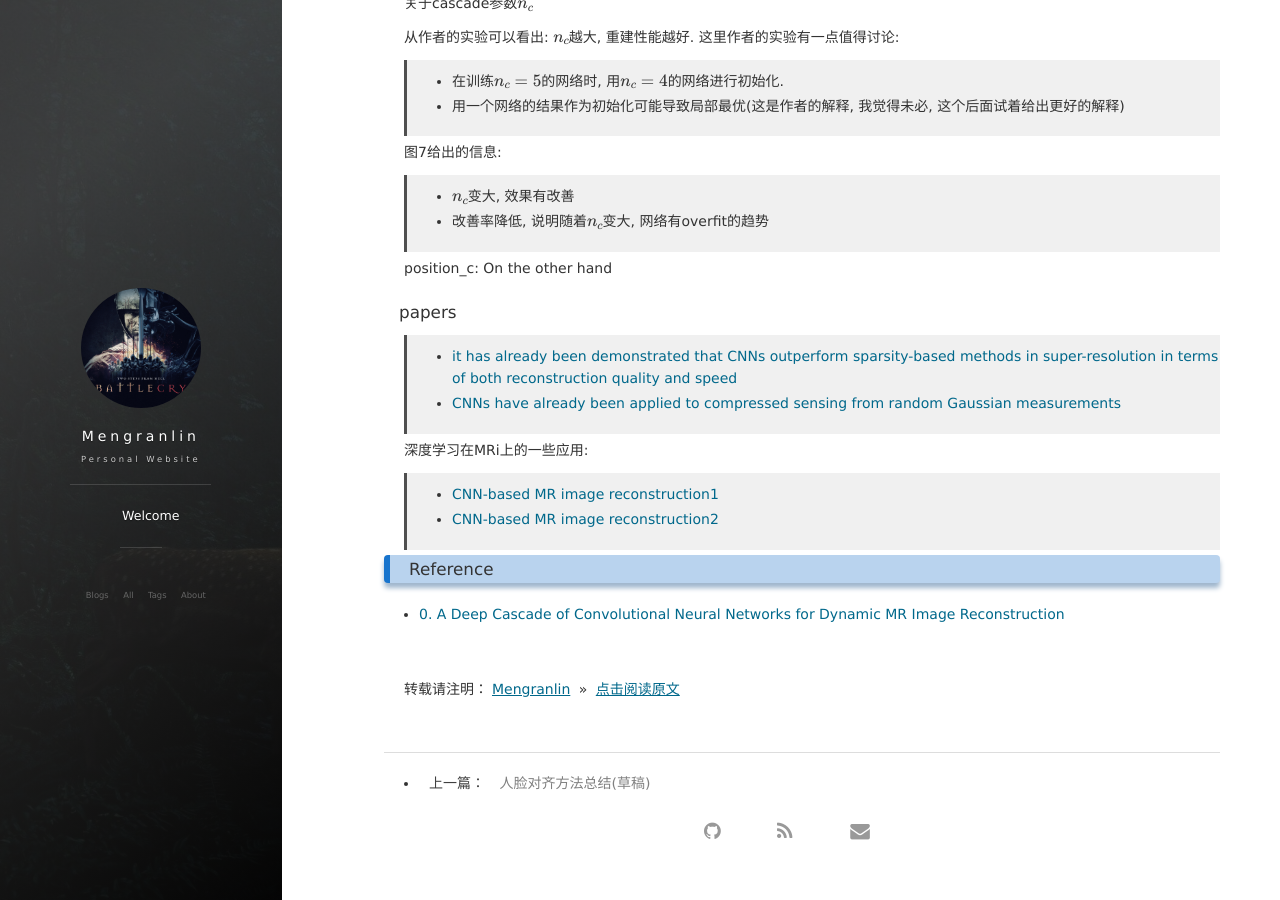
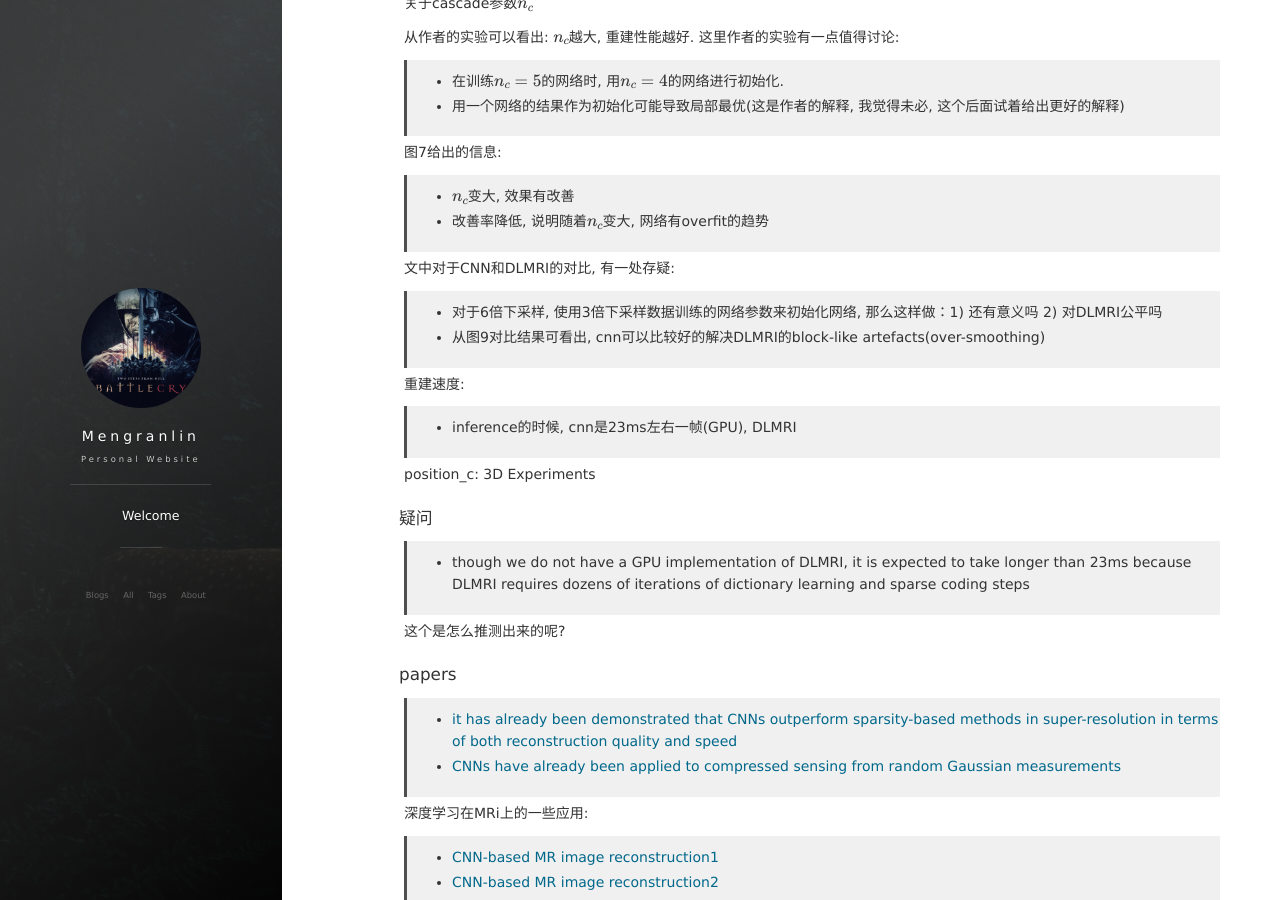
Before and after one commit to lmrshare/lmrshare.github.io, a Jekyll site: the page built from _posts/2018-09-17-mri.md, in a window 1280 px wide and 900 px high, scrolled down 1781 px. Built offline with Jekyll 4.4.1, drawn with Linux system fonts in a browser that asks for light colours; nearby versions of some CDN libraries; formulas are drawn with MathJax 3; comment, search, counter and statistics services are not loaded.

Commit message:
daily-work-20180926

```diff
--- a/_posts/2018-09-17-mri.md
+++ b/_posts/2018-09-17-mri.md
@@ -82,7 +82,24 @@ $可压缩性$, $非相干性$, 就可以使aliasing模式类似于噪声. 代
 >* $n_c$变大, 效果有改善
 >* 改善率降低, 说明随着$n_c$变大, 网络有overfit的趋势
 
-position_c: On the other hand
+文中对于CNN和DLMRI的对比, 有一处存疑:
+
+>* 对于6倍下采样, 使用3倍下采样数据训练的网络参数来初始化网络, 那么这样做：1) 还有意义吗 2) 对DLMRI公平吗
+>* 从图9对比结果可看出, cnn可以比较好的解决DLMRI的block-like artefacts(over-smoothing)
+
+重建速度:
+
+>* inference的时候, cnn是23ms左右一帧(GPU), DLMRI
+
+
+position_c: 3D Experiments
+
+#### 疑问
+
+>* though we do not have a GPU implementation of DLMRI, it is expected to take longer than 23ms because DLMRI
+requires dozens of iterations of dictionary learning and sparse coding steps
+
+这个是怎么推测出来的呢?
 
 #### papers
 
```
